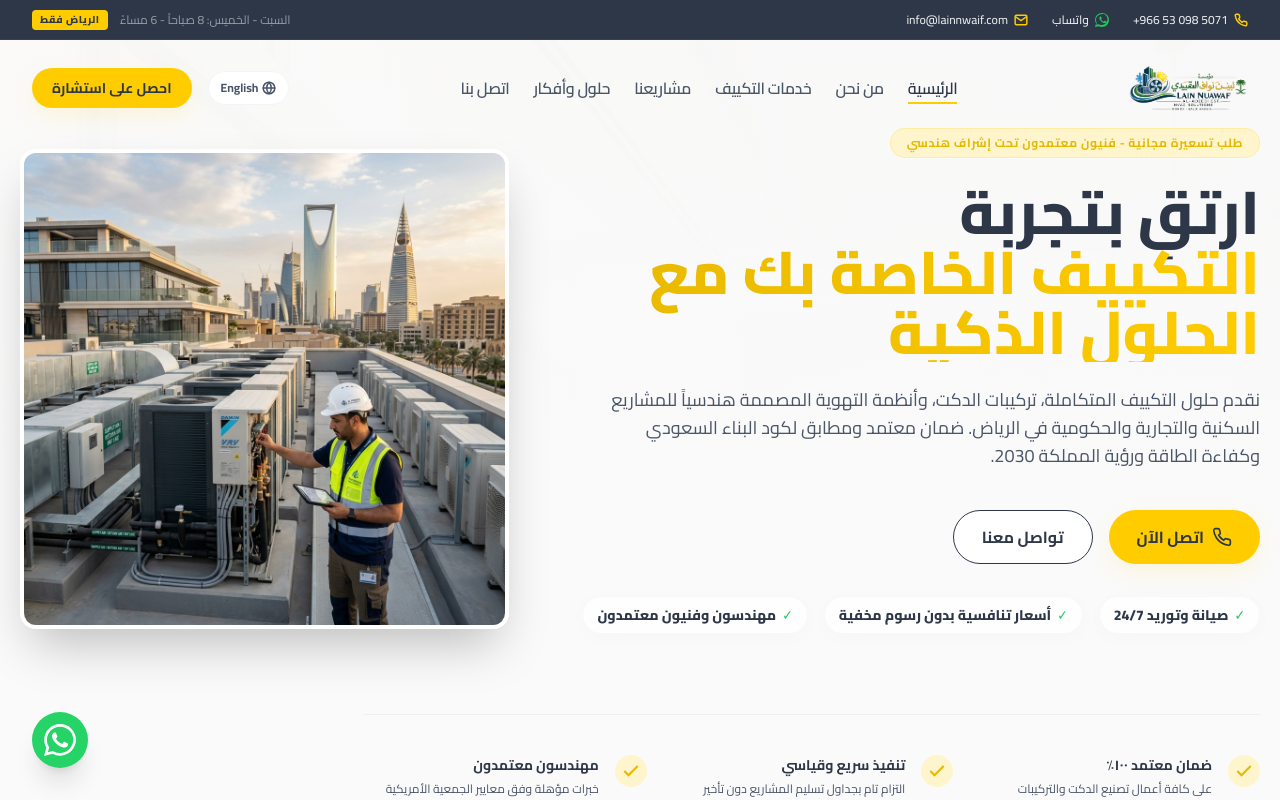
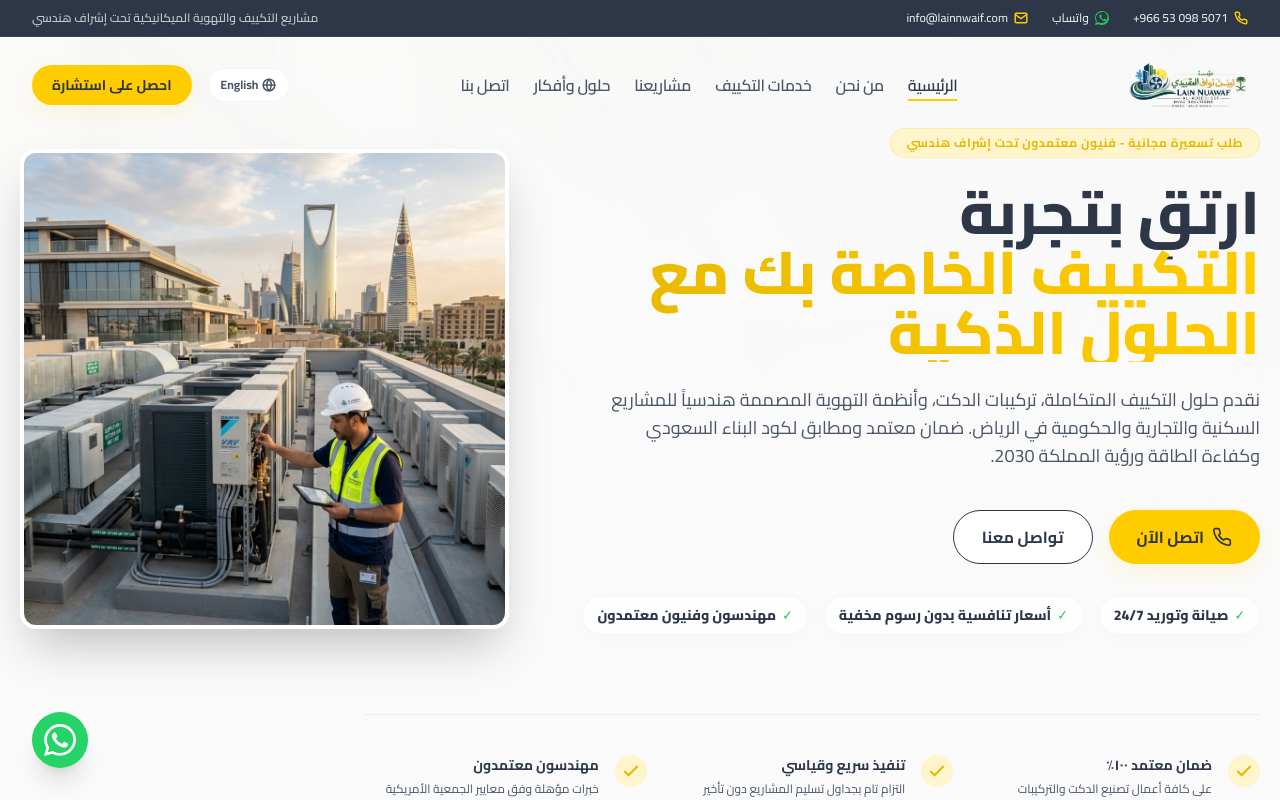
Before and after one commit to TaimorOsman676/lain_nwaif, a Next.js app: page / in a window 1280 px wide. Shown: the top 800 px of the page. Built offline with nearby package versions, Linux system fonts and the light colour scheme.

Commit message:
Replace topbar working hours and Riyadh badge with professional engineering tagline

```diff
--- a/src/components/Header.tsx
+++ b/src/components/Header.tsx
@@ -78,13 +78,12 @@ export default function Header() {
             </a>
           </div>
 
-          {/* Right Side: Quick Hours badge or general info */}
-          <div className="flex items-center gap-3">
-            <span className="hidden lg:inline-flex items-center gap-1.5 text-white/50">
-              <span>{lang === "ar" ? "السبت - الخميس: 8 صباحاً - 6 مساءً" : "Sat - Thu: 8 AM - 6 PM"}</span>
-            </span>
-            <span className="bg-brand-yellow text-brand-slate px-2 py-0.5 rounded text-[10px] font-black tracking-wider uppercase">
-              {lang === "ar" ? "الرياض فقط" : "Riyadh Only"}
+          {/* Right Side: Professional Tagline */}
+          <div className="hidden md:flex items-center gap-2">
+            <span className="text-[10px] md:text-xs font-semibold text-white/70">
+              {lang === "ar"
+                ? "مشاريع التكييف والتهوية الميكانيكية تحت إشراف هندسي"
+                : "Engineered HVAC & Mechanical Ventilation Projects"}
             </span>
           </div>
         </div>
```
